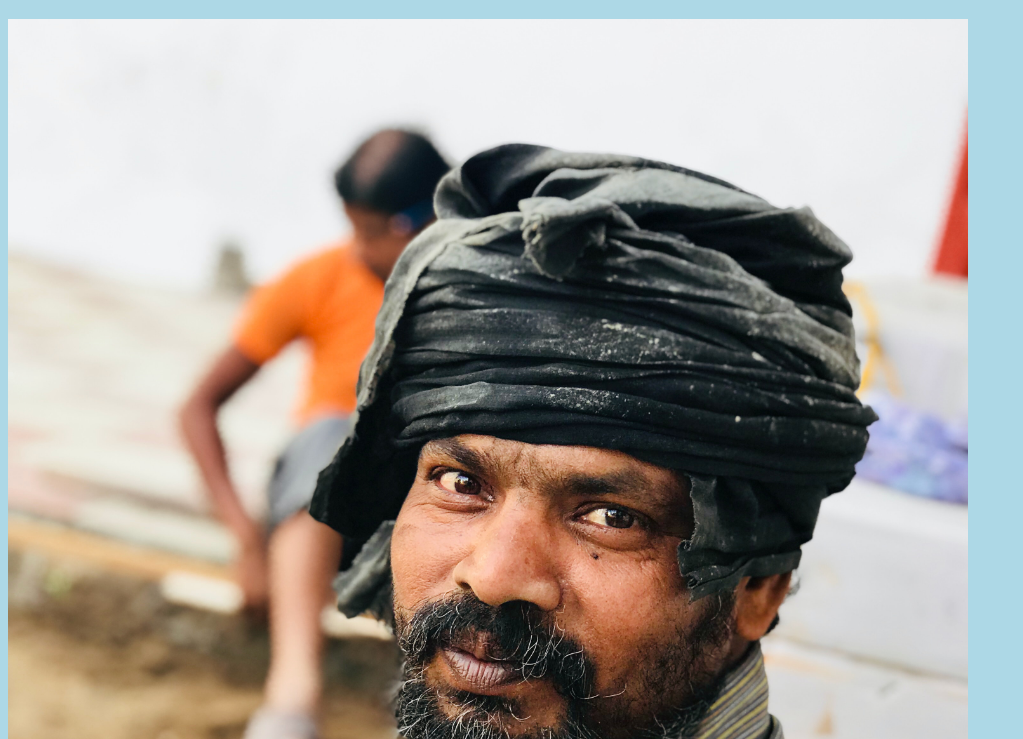
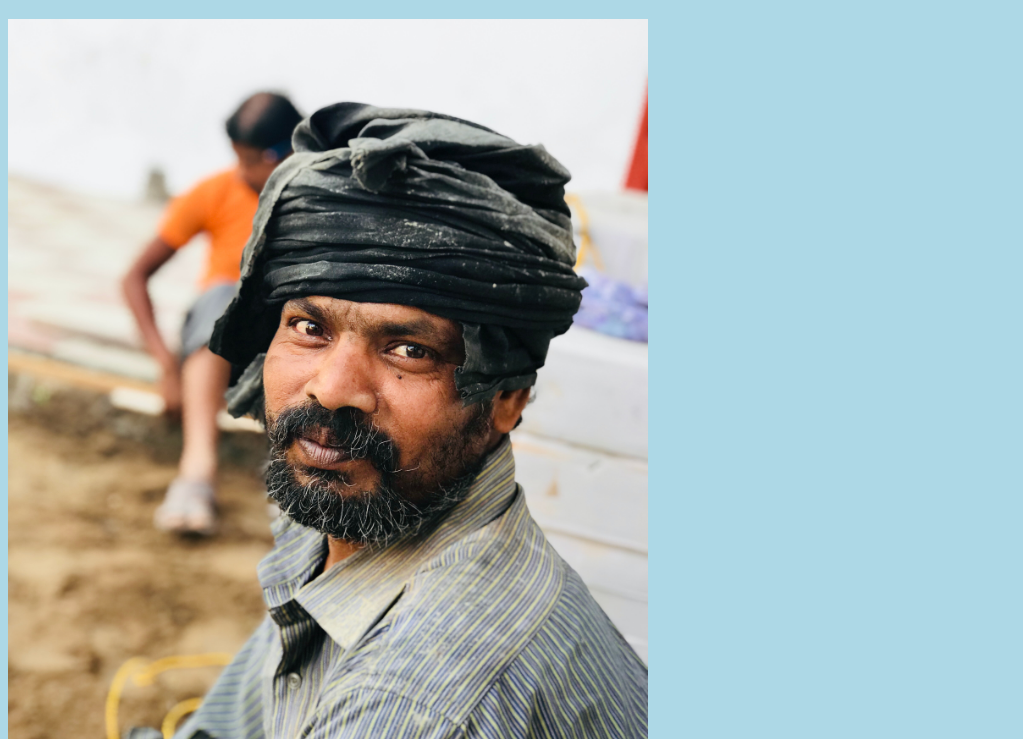
Before and after one commit to ashraf267/hello-world, a plain HTML site: page index.html in a window 1280 px wide. Shown: the part 61-800 px from the top of the page, without its empty margins (0-1023 px from the left). Drawn offline with Linux system fonts and the light colour scheme.

Commit message:
Updated index.html. Resized image and changed a text

```diff
--- a/index.html
+++ b/index.html
@@ -7,7 +7,7 @@
     <body>
 
         <h1>Hello world!</h1>
-        <div><img src="img-hello-world.jpg" alt="Hello World from Earth" style="width: 100%; max-width: 960px"></div>
+        <div><img src="img-hello-world.jpg" alt="Hello World from Nigeria" style="width: 100%; max-width: 640px"></div>
         <p>This is the first file in my new Git Repo.</p>
         <p>This line is here to show how merging works.</p>
         <div><img src="img-hello-git.jpg" alt="Hello Git" style="width: 100%; max-width: 640px"></div>
```
